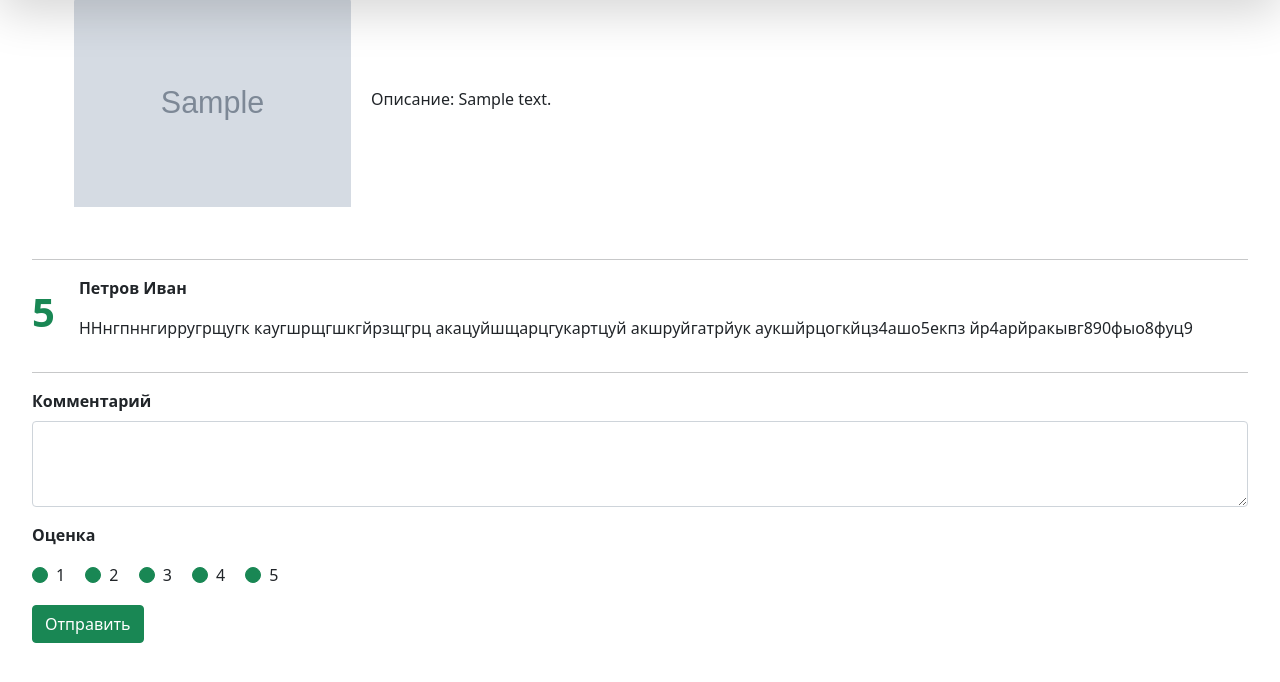
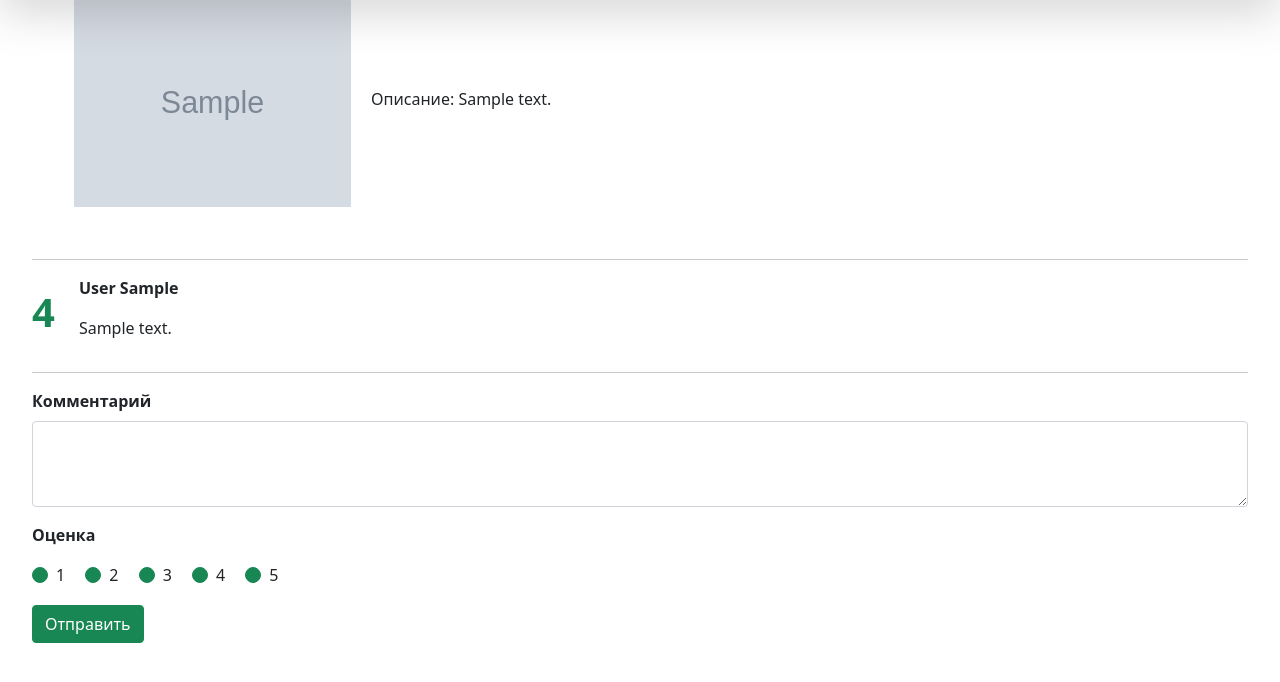
Before and after one commit to Mamukoww/film_rewiews, a Flask app: page /films/1 in a window 1280 px wide. Shown: the part 61-743 px from the top of the page. Run offline with Flask 2, Linux system fonts and the light colour scheme; tables that the repository leaves empty hold one stand-in row (values such as "Sample post"); grey boxes marked "Sample" are stand-in pictures.

Commit message:
Modify game into page

```diff
--- a/templates/film.html
+++ b/templates/film.html
@@ -24,13 +24,14 @@
     </div>
     <form class="m-3 p-3">
         <hr>
+        {% for review in film.reviews %}
             <div class="row align-items-center">
                 <div class="col-auto">
-                <h1 class="fw-bold text-success">5</h1>
+                    <h1 class="fw-bold text-success">{{ review.rating }}</h1>
                 </div>
                 <div class="col">
-                <p class="fw-bold">Петров Иван</p>
-                <p>ННнгпннгирругрщугк каугшрщгшкгйрзщгрц акацуйшщарцгукартцуй акшруйгатрйук аукшйрцогкйцз4ашо5екпз йр4арйракывг890фыо8фуц9</p>
+                    <p class="fw-bold">{{ review.author.last_name }} {{ review.author.first_name }}</p>
+                    <p>{{ review.body }}</p>
                 </div>
             </div>
             <hr>
@@ -38,6 +39,7 @@
                 <label for="Comment" class="form-label fw-bold">Комментарий</label>
                 <textarea class="form-control" id="Comment" rows="3"></textarea>
             </div>
+        {% endfor %}
         <div class="mb-3">
             <p class="fw-bold">
                 Оценка
```
Lines whose indentation alone changed are shown as unchanged.
